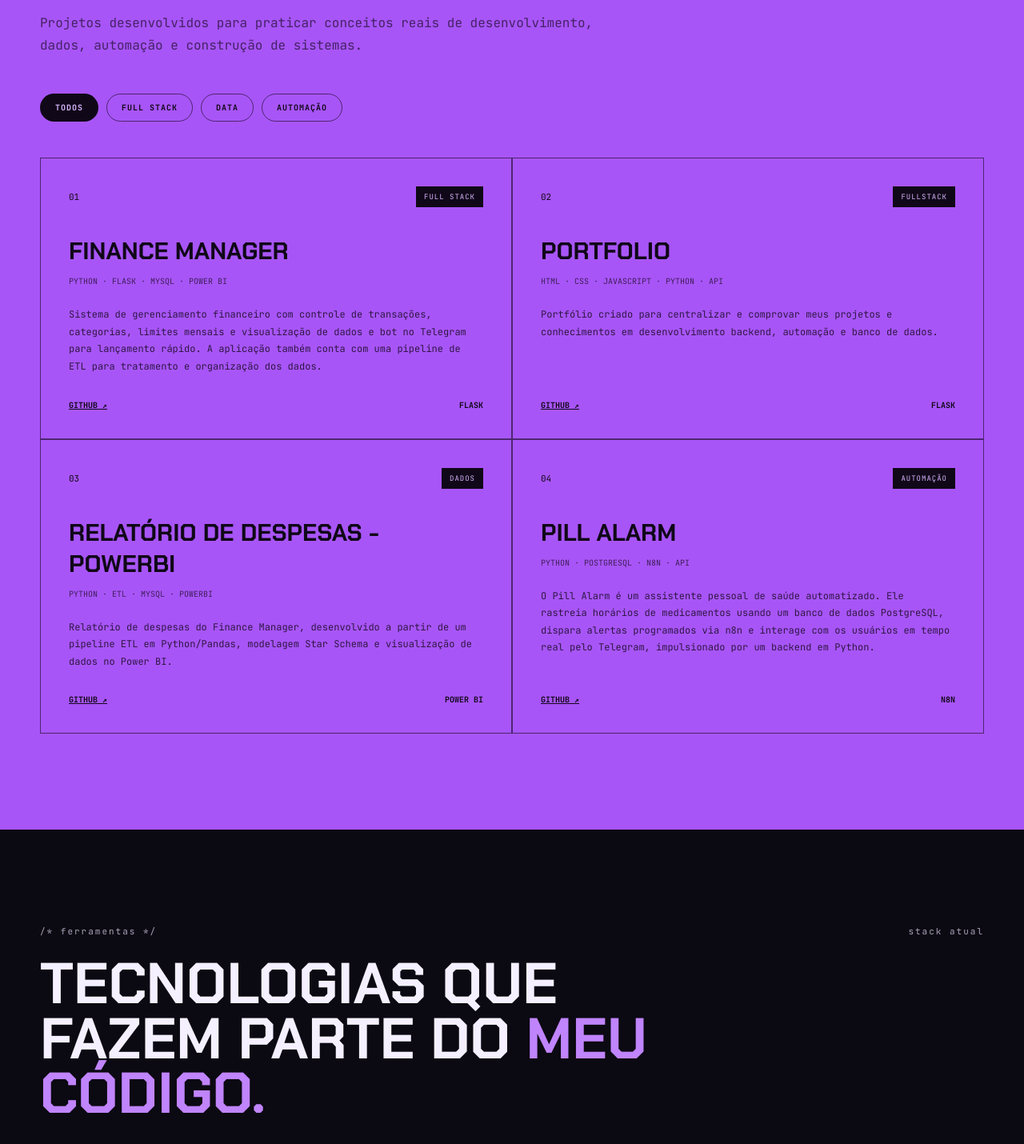
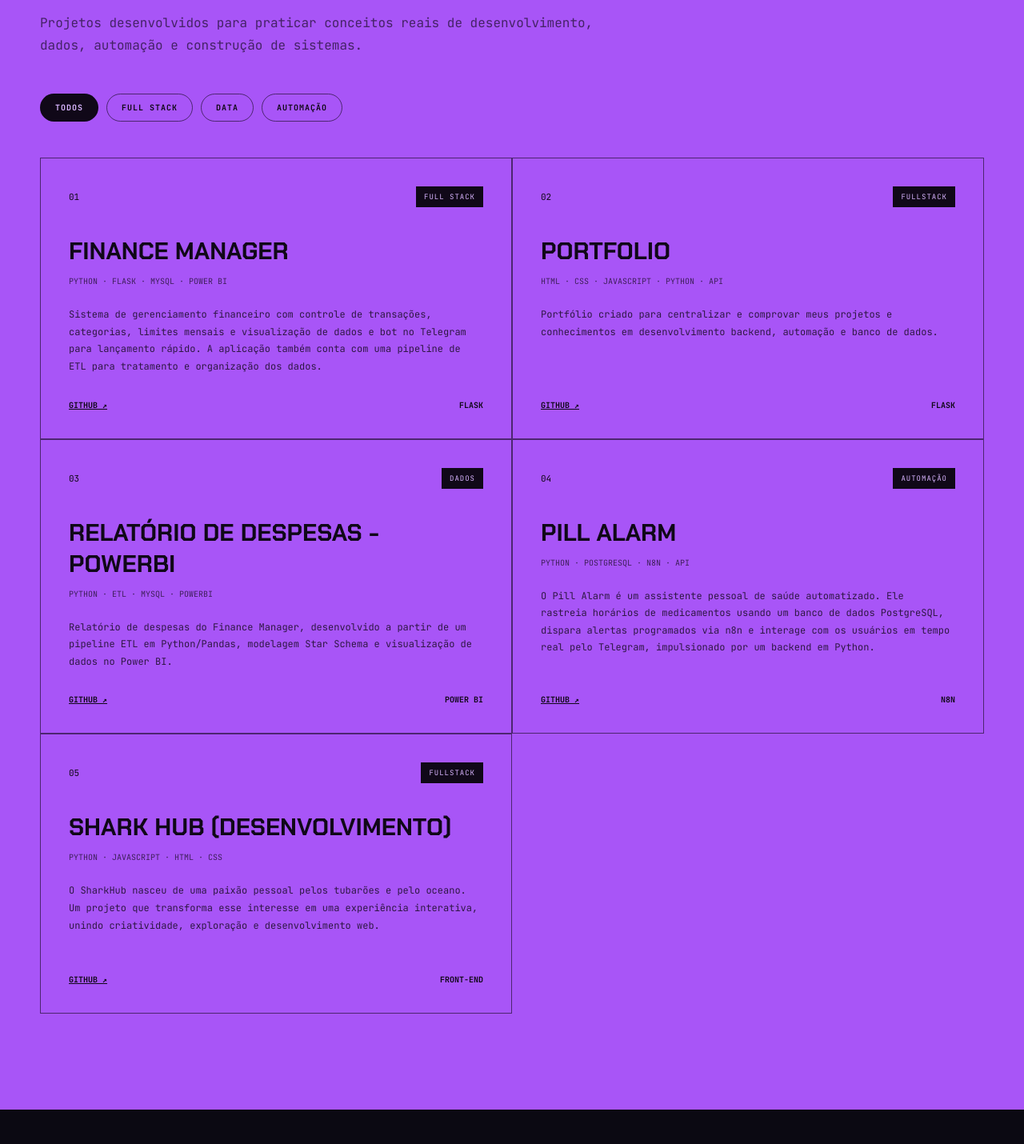
Before and after one commit to alinneoliveira-dev/portfolio, a Flask app: page / in a window 1280 px wide. Shown: the part 2006-3436 px from the top of the page at 80% size. Run offline with Flask 3, Linux system fonts and the light colour scheme.

Commit message:
adicionando projeto novo: sharkhub

```diff
--- a/static/style.css
+++ b/static/style.css
@@ -1108,6 +1108,10 @@ footer > div:first-child {
         letter-spacing: -1px;
     }
 
+    .decrypt-line {
+    display: inline-block;
+    }
+
     .hero-visual {
         min-height: 400px;
         order: -1;
--- a/templates/index.html
+++ b/templates/index.html
@@ -134,7 +134,7 @@
 
                         <div class="stat-card">
                             <span class="stat-key">projects_built</span>
-                            <strong>3+</strong>
+                            <strong>4+</strong>
                             <small>PROJETOS PRÓPRIOS</small>
                         </div>
 
@@ -262,6 +262,23 @@
                         <div class="project-footer">
                             <a href="https://github.com/alinneoliveira-dev/pill-alarm" target="_blank" rel="noopener noreferrer">GITHUB ↗</a>
                             <span>N8N</span>
+                        </div>
+                    </article>
+                    <article class="project-card" data-category="automation" style="--project-image: url('assets/sharkhub.png');">
+                        <div class="project-header">
+                            <span class="project-number">05</span>
+                            <span class="project-type">FULLSTACK</span>
+                        </div>
+                        <h3>SHARK HUB (DESENVOLVIMENTO)</h3>
+
+                        <div class="project-tech">
+                            PYTHON · JAVASCRIPT · HTML · CSS
+                        </div>
+                        <p>
+                            O SharkHub nasceu de uma paixão pessoal pelos tubarões e pelo oceano. Um projeto que transforma esse interesse em uma experiência interativa, unindo criatividade, exploração e desenvolvimento web.
+                        <div class="project-footer">
+                            <a href="https://github.com/alinneoliveira-dev/sharkhub" target="_blank" rel="noopener noreferrer">GITHUB ↗</a>
+                            <span>FRONT-END</span>
                         </div>
                     </article>
 
```
Also changed, not shown: static/script.js (+51 -6 lines), static/assets/sharkhub.png (added).
